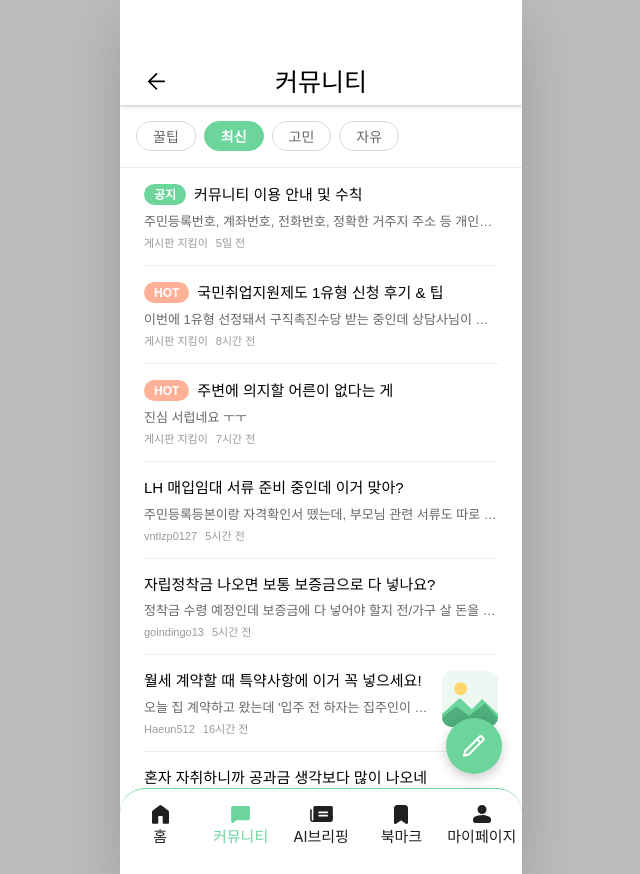
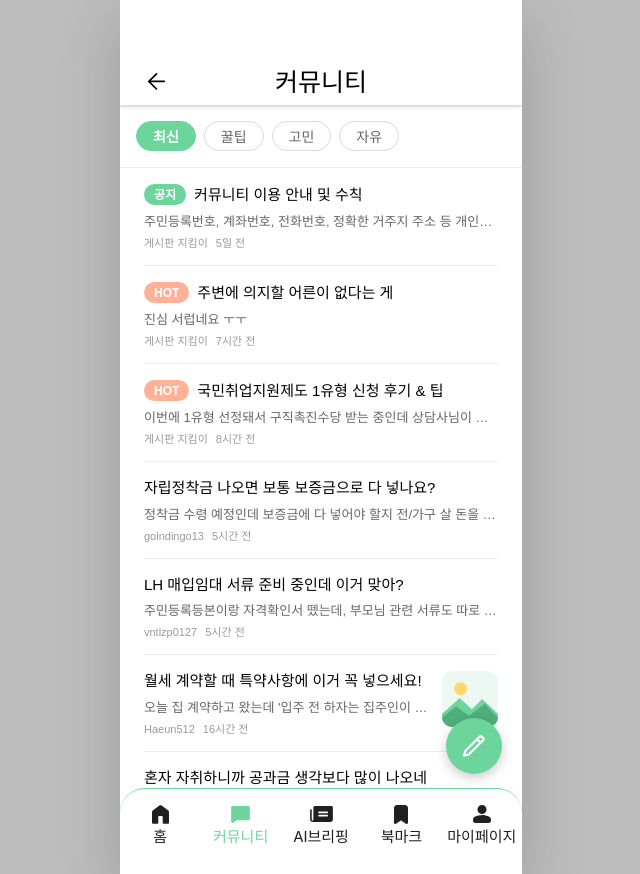
Before and after one commit to DWLLCH/DWLLCH_FE, a React (Create React App) app: page /community in a window 1280 px wide. Shown: the whole page, without its empty margins (319-959 px from the left). Built offline with nearby package versions, Linux system fonts and the light colour scheme; a web font is replaced by a local one.

Commit message:
fix: 커뮤니티 최신 탭 정렬 순서 수정

```diff
--- a/src/constants/community.js
+++ b/src/constants/community.js
@@ -1,6 +1,6 @@
 import postThumbSample from '../assets/post_thumb_sample.svg';
 
-export const CATEGORIES = ['꿀팁', '최신', '고민', '자유'];
+export const CATEGORIES = ['최신', '꿀팁', '고민', '자유'];
 
 export const NOTICE_POST = {
   id: 'notice-1',
@@ -22,6 +22,7 @@ export const POSTS = [
       '이번에 1유형 선정돼서 구직촉진수당 받는 중인데 상담사님이 알려주신 꿀팁 공유해요.',
     author: '게시판 지킴이',
     time: '8시간 전',
+    createdAt: '2026-08-15T01:00:00',
   },
   {
     id: 2,
@@ -31,6 +32,7 @@ export const POSTS = [
     description: '진심 서럽네요 ㅜㅜ',
     author: '게시판 지킴이',
     time: '7시간 전',
+    createdAt: '2026-08-15T02:00:00',
   },
   {
     id: 3,
@@ -39,6 +41,7 @@ export const POSTS = [
     description: '주민등록등본이랑 자격확인서 뗐는데, 부모님 관련 서류도 따로 제출해야 하나요?',
     author: 'vntlzp0127',
     time: '5시간 전',
+    createdAt: '2026-08-15T04:00:00',
   },
   {
     id: 4,
@@ -48,6 +51,7 @@ export const POSTS = [
       '정착금 수령 예정인데 보증금에 다 넣어야 할지 전/가구 살 돈을 좀 남길지 고민이에요.',
     author: 'goindingo13',
     time: '5시간 전',
+    createdAt: '2026-08-15T04:10:00',
   },
   {
     id: 5,
@@ -57,6 +61,7 @@ export const POSTS = [
       "오늘 집 계약하고 왔는데 '입주 전 하자는 집주인이 수리해준다'는 특약 꼭 넣으라고 하시더라고요.",
     author: 'Haeun512',
     time: '16시간 전',
+    createdAt: '2026-08-14T17:00:00',
     thumbnail: postThumbSample,
   },
   {
@@ -66,6 +71,7 @@ export const POSTS = [
     description: '매달 나가는 돈이 생각보다 많아서 깜짝 놀랐어요.',
     author: 'sunny8080',
     time: '2일 전',
+    createdAt: '2026-08-13T09:00:00',
   },
   {
     id: 7,
@@ -74,6 +80,7 @@ export const POSTS = [
     description: '믿어도 되는 거 맞는지 봐줄사람?',
     author: 'lisa3357',
     time: '2일 전',
+    createdAt: '2026-08-13T08:00:00',
     thumbnail: postThumbSample,
   },
 ];
--- a/src/pages/Community.jsx
+++ b/src/pages/Community.jsx
@@ -12,8 +12,17 @@ function Community() {
   const navigate = useNavigate();
   const [activeCategory, setActiveCategory] = useState('최신');
 
-  const visiblePosts =
+  const filteredPosts =
     activeCategory === '최신' ? POSTS : POSTS.filter((post) => post.category === activeCategory);
+
+  const sortedPosts = [...filteredPosts].sort(
+    (a, b) => new Date(b.createdAt) - new Date(a.createdAt),
+  );
+
+  const visiblePosts = [
+    ...sortedPosts.filter((post) => post.badge === 'hot'),
+    ...sortedPosts.filter((post) => post.badge !== 'hot'),
+  ];
 
   return (
     <div className="community-page">
--- a/src/styles/CategoryChip.css
+++ b/src/styles/CategoryChip.css
@@ -33,3 +33,7 @@
   color: #fff;
   font-weight: 600;
 }
+
+.category-chip--selected:hover {
+  background-color: #5cc98c;
+}
```
